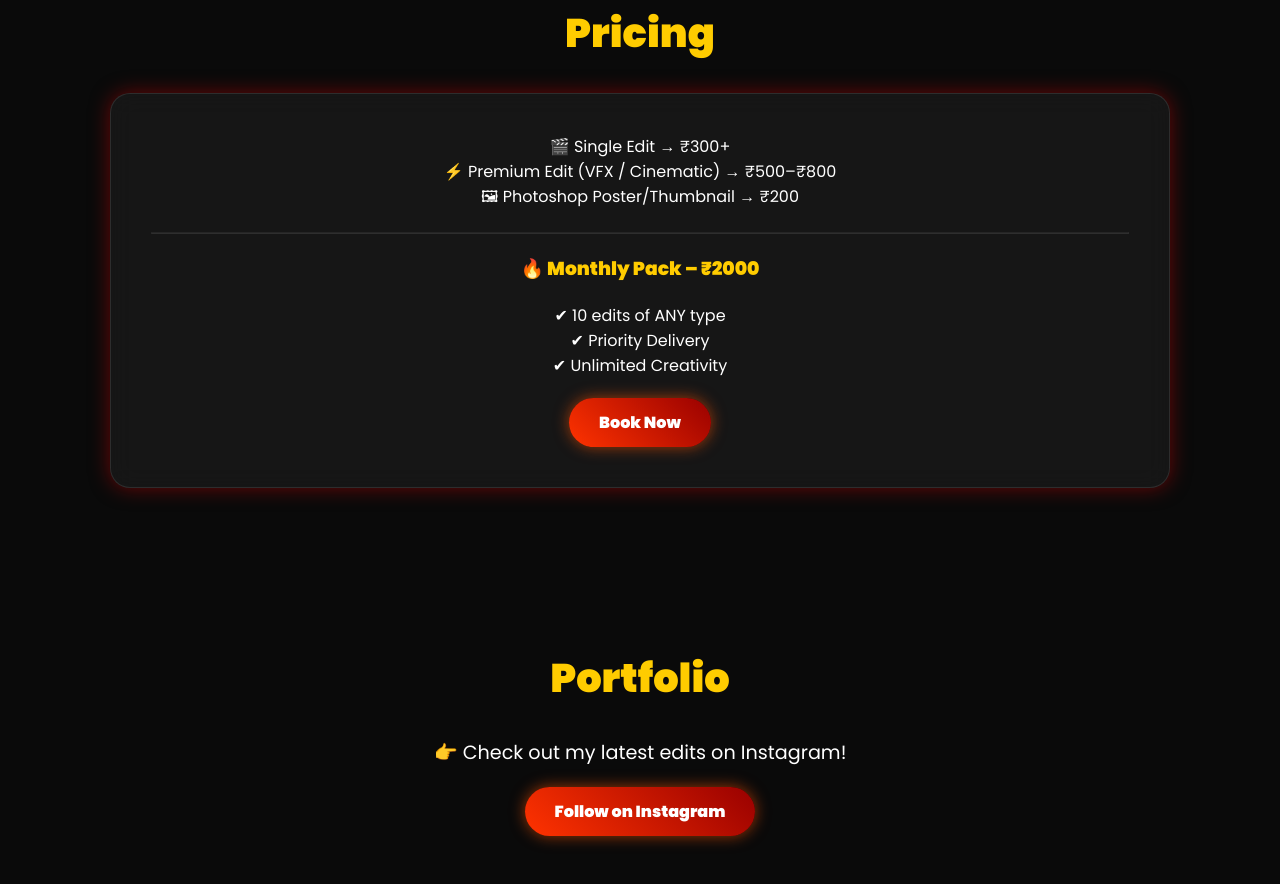
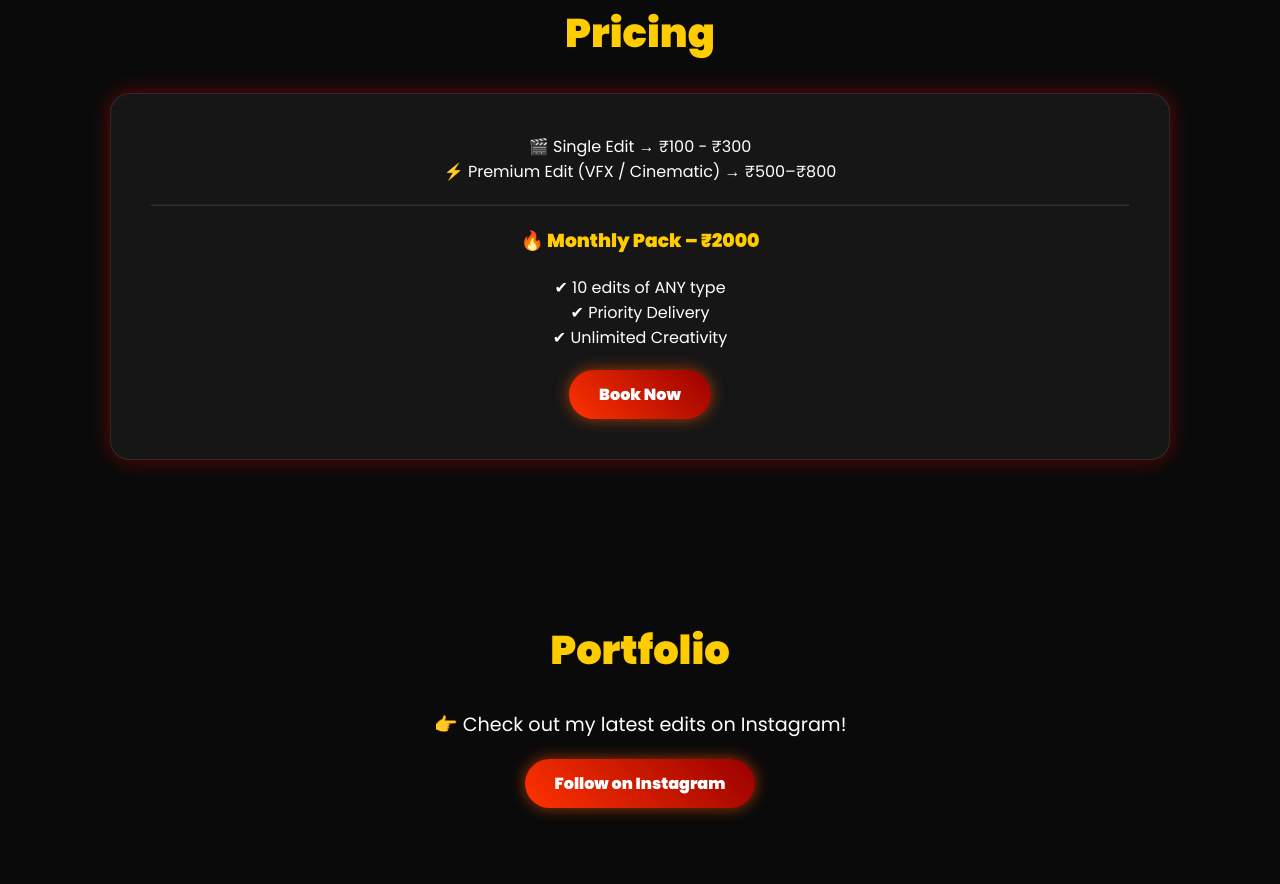
Before and after one commit to Kashev4/yuvifx, a plain HTML site: page index.html in a window 1280 px wide. Shown: the part 1392-2276 px from the top of the page. Drawn offline with nearby package versions, Linux system fonts and the light colour scheme.

Commit message:
Update index.html

```diff
--- a/index.html
+++ b/index.html
@@ -79,9 +79,8 @@ section{padding:50px 15px}
 <section id="pricing">
 <h2>Pricing</h2>
 <div class="pricing">
-<p>🎬 Single Edit → ₹300+</p>
+<p>🎬 Single Edit → ₹100 - ₹300</p>
 <p>⚡ Premium Edit (VFX / Cinematic) → ₹500–₹800</p>
-<p>🖼 Photoshop Poster/Thumbnail → ₹200</p>
 <hr style="border-color:rgba(255,255,255,0.1);margin:20px 0">
 <h3>🔥 Monthly Pack – ₹2000</h3>
 <p>✔ 10 edits of ANY type<br>✔ Priority Delivery<br>✔ Unlimited Creativity</p>
```
